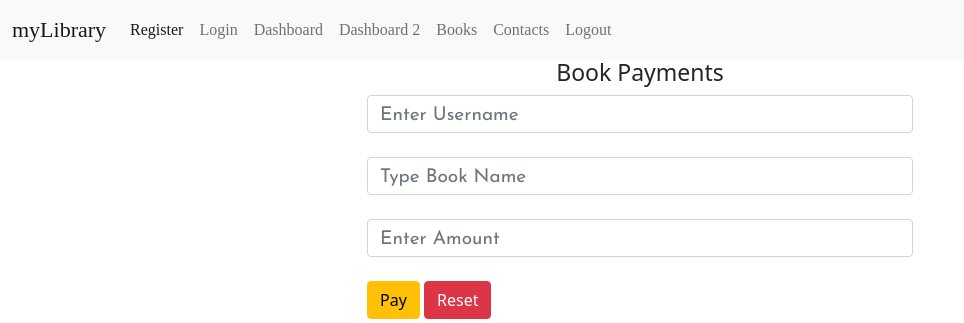
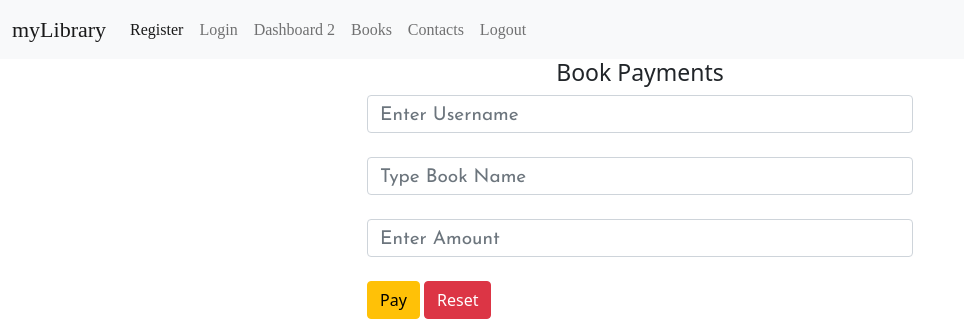
Before and after one commit to billyrg131/flask-myLibraryApp, a Flask app: page /pay in a window 1280 px wide. Shown: the top 323 px of the page, without its empty margins (0-964 px from the left). Run offline with Flask 2, Linux system fonts and the light colour scheme; some libraries are stand-ins or nearby versions; some web fonts are replaced.

Commit message:
Update pay.html

```diff
--- a/templates/pay.html
+++ b/templates/pay.html
@@ -30,18 +30,15 @@
 	        </li>
 	        <li class="nav-item">
 	          <a class="nav-link" href="/login">Login</a>
-	        </li>
-	        <li class="nav-item">
-	          <a class="nav-link" href="/dashboard">Dashboard</a>
-	        </li>
-              <li class="nav-item">
+		</li>
+              	<li class="nav-item">
 	          <a class="nav-link" href="/dashboard_two">Dashboard 2</a>
 	        </li>
 	        <li class="nav-item">
 	          <a class="nav-link" href="/books">Books</a>
 	        </li>
 	        <li class="nav-item">
-	          <a class="nav-link" href="#">Contacts</a>
+	          <a class="nav-link" href="/contacts">Contacts</a>
 	        </li>
 	        <li class="nav-item">
 	          <a class="nav-link" href="/logout" tabindex="-1" aria-disabled="true">Logout</a>
```
